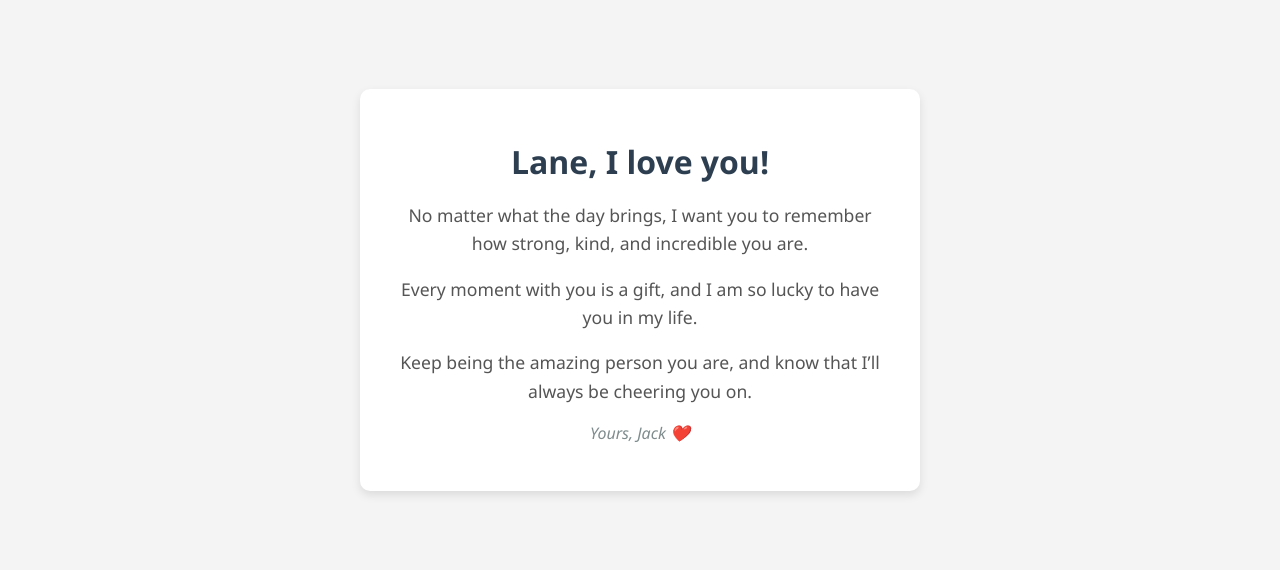
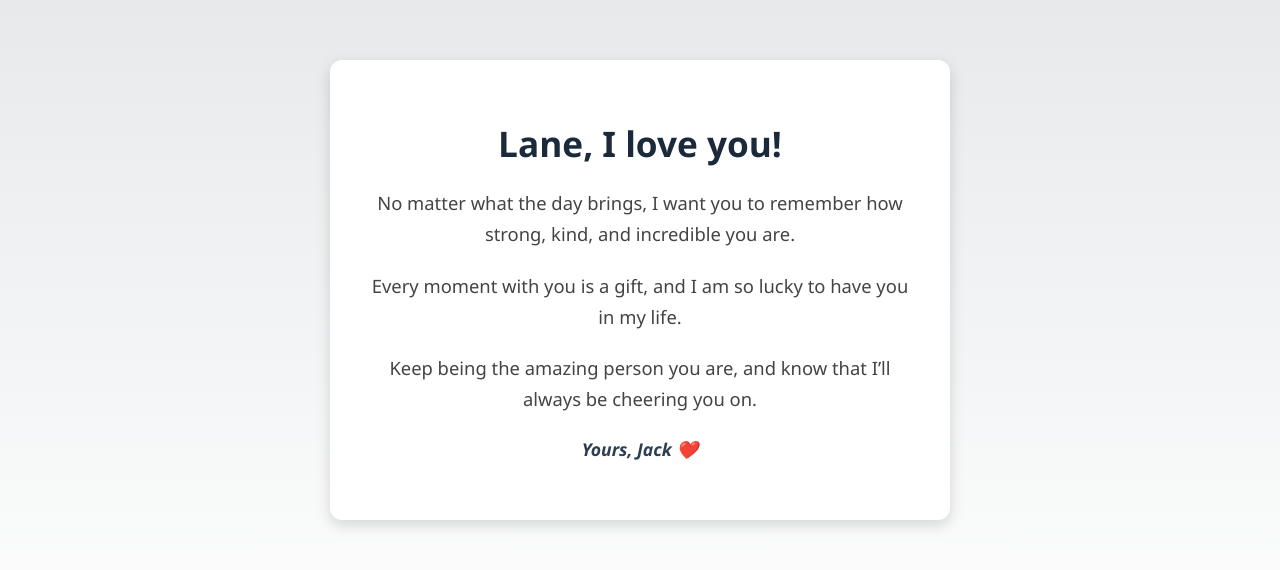
Before and after one commit to jgburke1/Lane, a plain HTML site: page index.html in a window 1280 px wide. Shown: the part 110-680 px from the top of the page. Drawn offline with Linux system fonts and the light colour scheme.

Commit message:
Update index.html
more styling hullabaloo

```diff
--- a/index.html
+++ b/index.html
@@ -9,7 +9,7 @@
       margin: 0;
       padding: 0;
       font-family: 'Segoe UI', Tahoma, Geneva, Verdana, sans-serif;
-      background-color: #f4f4f4;
+      background: linear-gradient(to bottom, #e3e6e8, #ffffff);
       color: #333;
       display: flex;
       justify-content: center;
@@ -19,31 +19,32 @@
     }
     .container {
       background: #ffffff;
-      padding: 30px;
-      border-radius: 10px;
-      box-shadow: 0 4px 10px rgba(0, 0, 0, 0.1);
-      max-width: 500px;
-      animation: fadeIn 1.2s ease-in-out;
+      padding: 35px;
+      border-radius: 12px;
+      box-shadow: 0 5px 15px rgba(0, 0, 0, 0.15);
+      max-width: 550px;
+      animation: fadeIn 1s ease-in-out;
     }
     @keyframes fadeIn {
       from { opacity: 0; transform: translateY(-10px); }
       to { opacity: 1; transform: translateY(0); }
     }
     h1 {
-      font-size: 2em;
-      color: #2c3e50;
-      margin-bottom: 15px;
+      font-size: 2.2em;
+      color: #1a2a3a;
+      margin-bottom: 20px;
     }
     p {
-      font-size: 1.1em;
-      color: #555;
-      line-height: 1.6;
-      margin-bottom: 15px;
+      font-size: 1.15em;
+      color: #444;
+      line-height: 1.7;
+      margin-bottom: 20px;
     }
     .signature {
-      font-size: 1em;
+      font-size: 1.1em;
       font-style: italic;
-      color: #7f8c8d;
+      color: #2c3e50;
+      font-weight: bold;
     }
   </style>
 </head>
```
